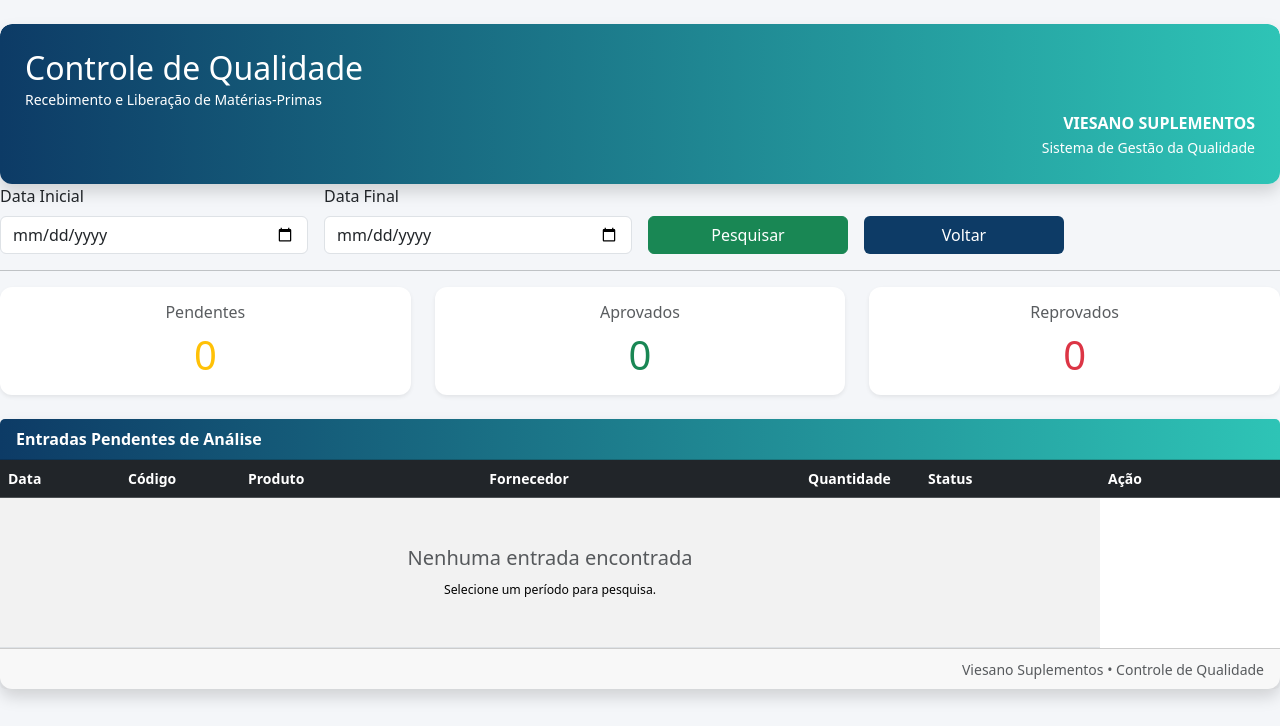
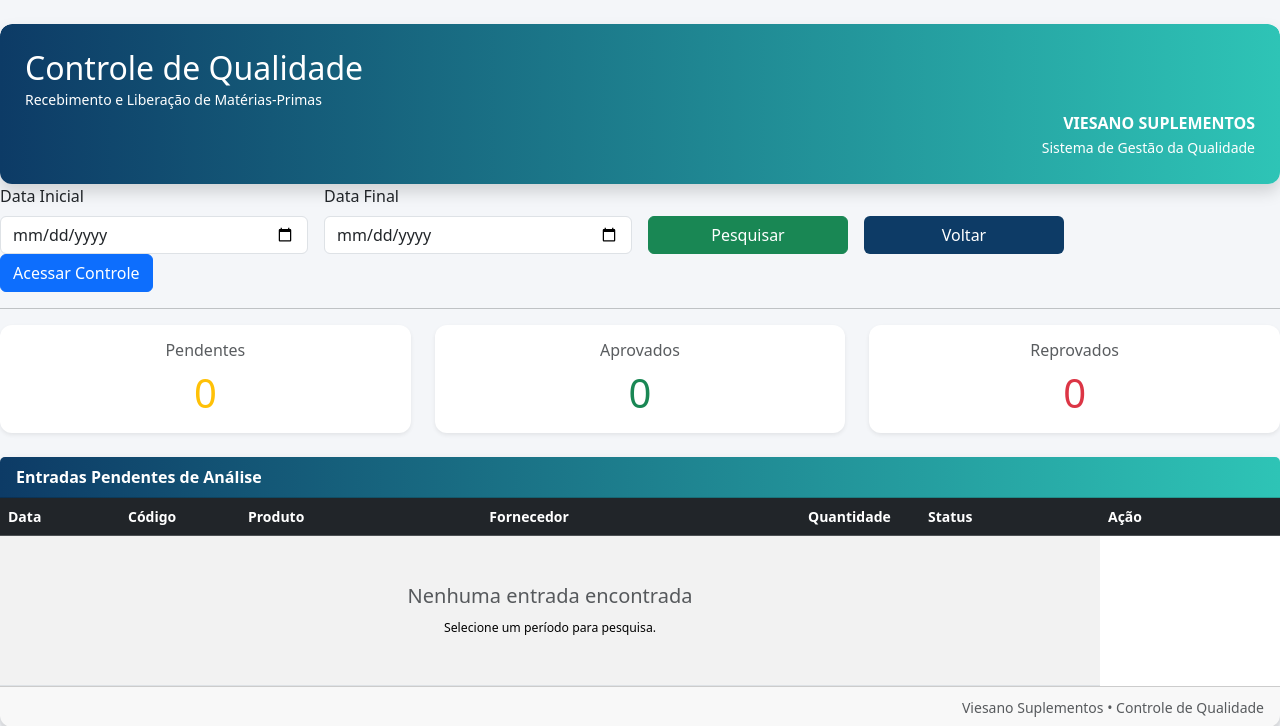
Before and after one commit to fabiurbina/PortalInterno, a Django app: page /qualidade/ in a window 1280 px wide. Shown: the top 726 px of the page. Run offline with Django 5.2, Linux system fonts and the light colour scheme; a user stored in the database is signed in.

Commit message:
Novas paginas para qualidade

```diff
--- a/pedidos/templates/qualidade_home.html
+++ b/pedidos/templates/qualidade_home.html
@@ -173,6 +173,10 @@
                 </div>
 
                     </div>
+
+                    <a href="{% url 'controle_peso' %}" class="btn btn-primary">
+                        Acessar Controle
+                    </a>
 
                 </div>
 
--- a/pedidos/urls.py
+++ b/pedidos/urls.py
@@ -27,7 +27,8 @@ from .views import (
     posicao_estoque_view,
     exportar_posicao_estoque_excel,
     relatorios_diversos,
-    previsao_demanda
+    previsao_demanda,
+    controle_peso
 )
 
 urlpatterns = [
@@ -186,5 +187,11 @@ urlpatterns = [
         name="previsao_demanda"
     ),
 
+    path(
+    "qualidade/controle-peso/",
+    controle_peso,
+    name="controle_peso"
+),
+
 
 ]
--- a/pedidos/views.py
+++ b/pedidos/views.py
@@ -1170,10 +1170,15 @@ def salvar_inspecao(request):
     codigo_fornecedor = request.POST.get("codigo_fornecedor")
     qtdd = request.POST.get("qtdd")
     data_recebimento = request.POST.get("data_recebimento")
+    if data_recebimento:
+        data_recebimento = datetime.strptime(data_recebimento, "%Y-%m-%d").date()
     lote = request.POST.get("lote")
     data_fabricacao = request.POST.get("data_fabricacao")
+    if data_fabricacao:
+        data_fabricacao = datetime.strptime(data_fabricacao, "%Y-%m-%d").date()
     data_validade = request.POST.get("data_validade")
-
+    if data_validade:
+        data_validade = datetime.strptime(data_validade, "%Y-%m-%d").date()
     data = request.POST.get("data")
     hora_inicio = request.POST.get("hora_inicio")
     hora_atual = datetime.now().strftime("%H:%M")
@@ -1873,3 +1878,7 @@ def previsao_demanda(request):
             "previsao_lista": previsao_lista,
         }
     )
+
+
+def controle_peso(request):
+    return render(request, "controle_peso.html")
```
